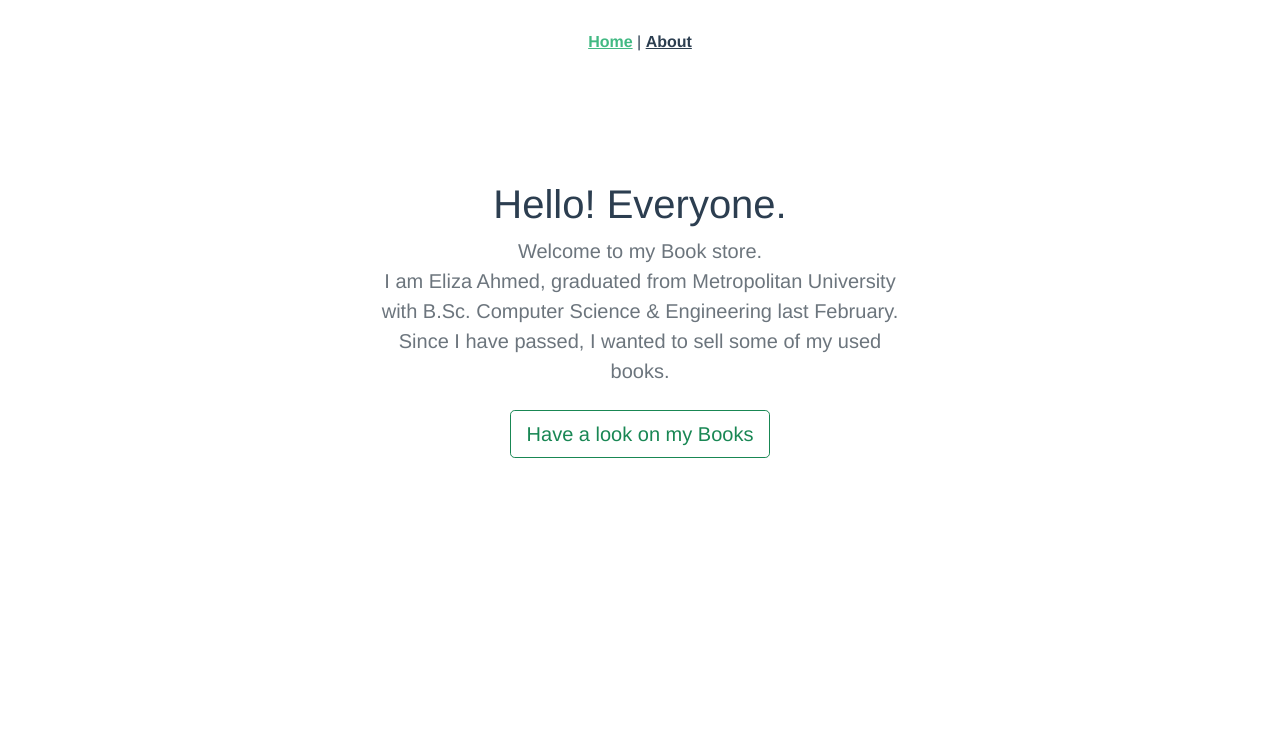
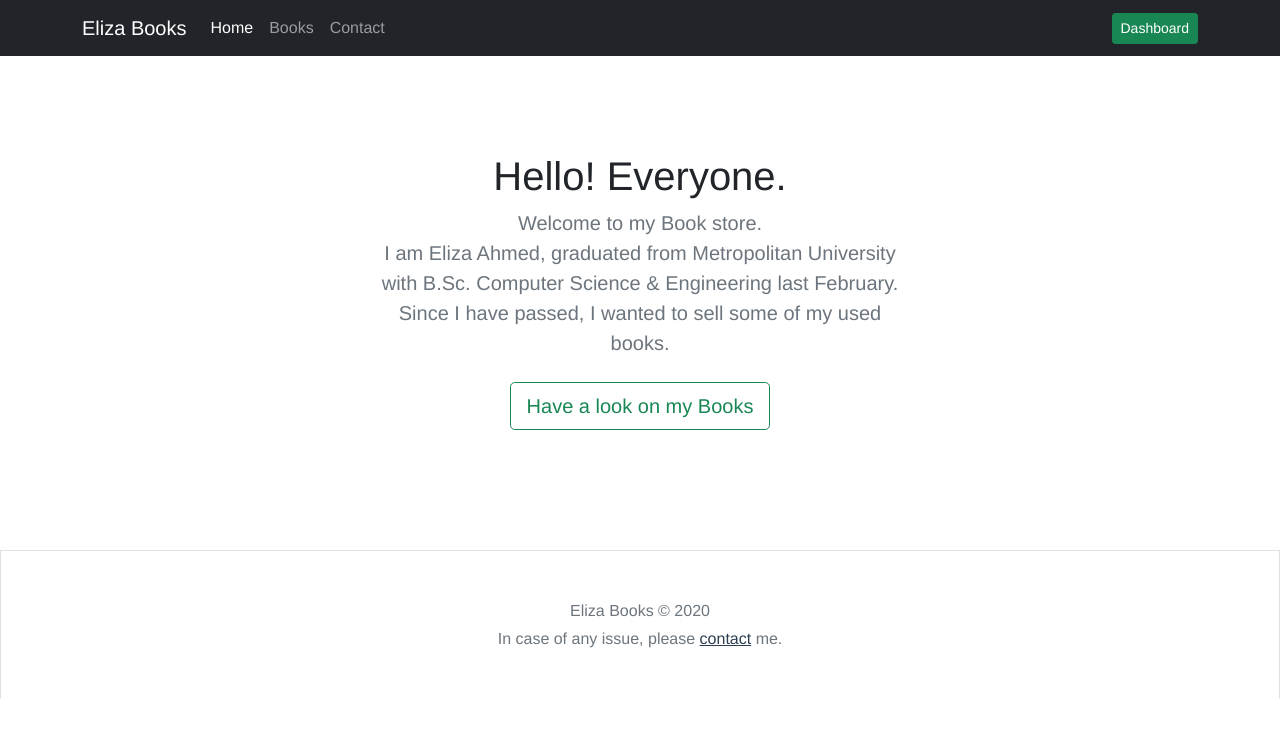
Before and after one commit to elizarafee/eliza-books, a Vue app in the folder frontend/: page / in a window 1280 px wide. Shown: the top 738 px of the page. Built offline with nearby package versions, Linux system fonts and the light colour scheme.

Commit message:
app layout create with header and footer

```diff
--- a/frontend/src/App.vue
+++ b/frontend/src/App.vue
@@ -1,12 +1,26 @@
 <template>
   <div id="app">
-    <div id="nav">
-      <router-link to="/">Home</router-link> |
-      <router-link to="/about2">About</router-link>
-    </div>
-    <router-view />
+    <Header />
+    <main>
+      <router-view />
+    </main>
+    <Footer />
   </div>
 </template>
+
+<script>
+// @ is an alias to /src
+import Header from "@/components/Header.vue";
+import Footer from "@/components/Footer.vue";
+
+export default {
+  name: "app",
+  components: {
+    Header,
+    Footer,
+  },
+};
+</script>
 
 <style lang="scss">
 #app {
@@ -14,16 +28,11 @@
   -webkit-font-smoothing: antialiased;
   -moz-osx-font-smoothing: grayscale;
   text-align: center;
-  color: #2c3e50;
+  margin: 0;
+  padding: 0;
 }
-#nav {
-  padding: 30px;
-  a {
-    font-weight: bold;
-    color: #2c3e50;
-    &.router-link-exact-active {
-      color: #42b983;
-    }
-  }
+
+main {
+  min-height: 400px;
 }
 </style>
--- /dev/null
+++ b/frontend/src/components/Footer.vue
@@ -0,0 +1,31 @@
+<template>
+  <footer class="text-muted py-5 border border-top border-bottom-0">
+    <div class="container">
+      <p class="mb-1">Eliza Books &copy; 2020</p>
+      <p class="mb-0">
+        In case of any issue, please
+        <router-link to="/contact">contact</router-link> me.
+      </p>
+    </div>
+  </footer>
+</template>
+
+<script>
+export default {
+  name: "footer",
+};
+</script>
+
+<style scoped lang="scss">
+footer {
+  a {
+    text-decoration: underline;
+    color: #2c3e50;
+
+    &:hover {
+      text-decoration: none;
+      color: #42b983;
+    }
+  }
+}
+</style>
--- /dev/null
+++ b/frontend/src/components/Header.vue
@@ -0,0 +1,43 @@
+<template>
+  <header>
+    <nav class="navbar navbar-expand-lg navbar-dark bg-dark">
+      <div class="container">
+        <a class="navbar-brand" href="#">Eliza Books</a>
+        <button
+          class="navbar-toggler"
+          type="button"
+          data-bs-toggle="collapse"
+          data-bs-target="#navbarTogglerDemo02"
+          aria-controls="navbarTogglerDemo02"
+          aria-expanded="false"
+          aria-label="Toggle navigation"
+        >
+          <span class="navbar-toggler-icon"></span>
+        </button>
+        <div class="collapse navbar-collapse" id="navbarTogglerDemo02">
+          <ul class="navbar-nav me-auto mb-2 mb-lg-0">
+            <li class="nav-item">
+              <router-link to="/" class="nav-link active">Home</router-link>
+            </li>
+            <li class="nav-item">
+              <router-link to="/books" class="nav-link">Books</router-link>
+            </li>
+            <li class="nav-item">
+              <router-link to="/contact" class="nav-link">Contact</router-link>
+            </li>
+          </ul>
+
+          <router-link to="/dashboard" class="btn btn-success btn-sm"
+            >Dashboard</router-link
+          >
+        </div>
+      </div>
+    </nav>
+  </header>
+</template>
+
+<script>
+export default {
+  name: "header",
+};
+</script>
```
